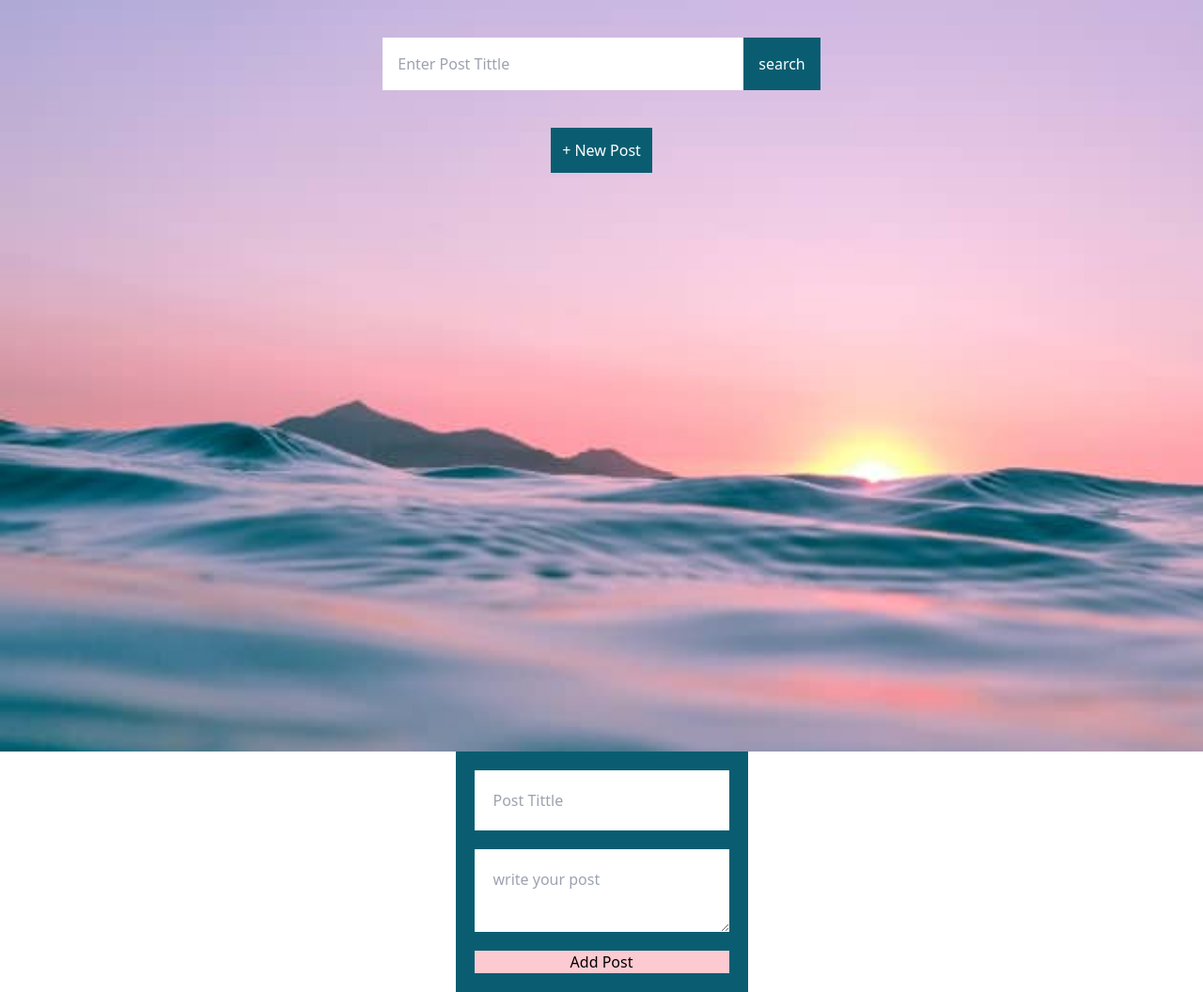
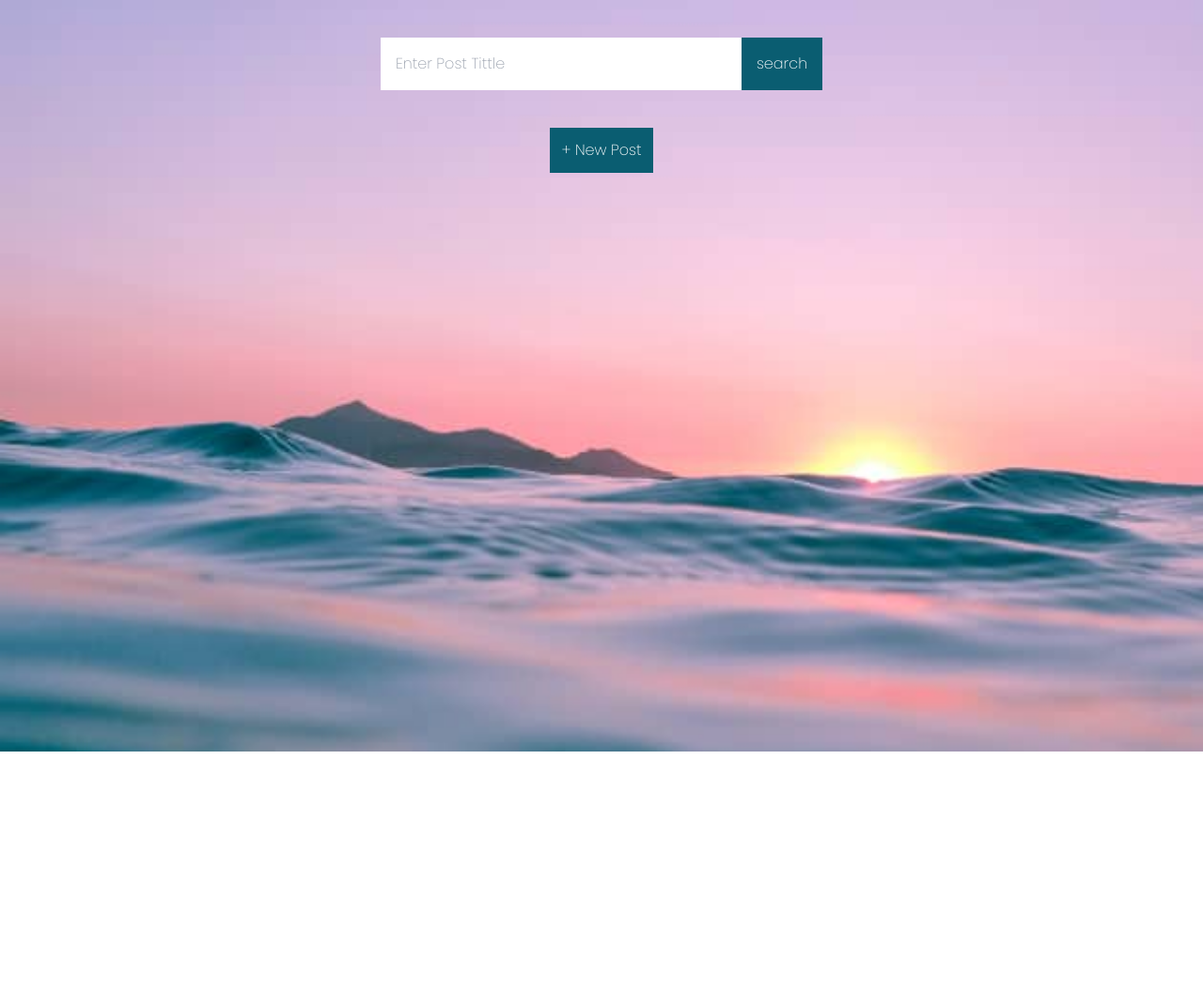
Before and after one commit to Xcoder2023/stack-build, a React (Create React App) app: page / in a window 1280 px wide. Shown: the whole page at 94% size. After the commit the page ends 800 px from the top, so only its background shows below. Built offline with nearby package versions, Linux system fonts and the light colour scheme.

Commit message:
modified newpost component

```diff
--- a/src/App.js
+++ b/src/App.js
@@ -1,13 +1,12 @@
 import './App.css';
 import Home from './components/Home';
-import Newpost from './components/Newpost';
+
 
 
 function App() {
   return (
     <div className="App">
      <Home />
-     <Newpost />
     </div>
   );
 }
--- a/src/components/Home.jsx
+++ b/src/components/Home.jsx
@@ -1,13 +1,16 @@
-import React from "react";
+import React, { useState } from "react";
+
 
 const Home = () => {
+  const [toggle, setToggle] = useState(false);
+  const handleToggle = () => setToggle(!toggle);
   return (
     <>
       <div className=" bg-[url('/src/components/assets/skyblue.jpeg')] bg-center bg-cover bg-no-repeat h-[100vh] w-[100%]">
-        <div className=" flex flex-col gap-10 pt-10" >
-          <form className=" flex justify-center pt-[3rem">
+        <div className=" flex flex-col gap-10 pt-10">
+          <div className=" flex justify-center pt-[3rem">
             <input
-            // search input
+              // search input
               type="text"
               placeholder="Enter post tittle"
               required
@@ -17,13 +20,41 @@ const Home = () => {
             <button className=" p-4 bg-[rgb(10,93,113)] text-white">
               search
             </button>
-          </form>
+          </div>
 
           <div className=" flex justify-center">
+            {/* new post button */}
+            <button
+              className=" bg-[rgb(10,93,113)] p-3 text-white text-center hover:underline"
+              onClick={handleToggle}
+            >
+              + New Post
+            </button>
+          </div>
+        </div>
 
-            {/* new post button */}
-            <button className=" bg-[rgb(10,93,113)] p-3 text-white text-center">+ New Post</button>
-          </div>
+            {/* new post page starts here */}
+
+        <div className={toggle ? "newpost active " : "newpost"}>
+          <form className="  bg-[rgb(10,93,113)] flex flex-col gap-5 p-5">
+            <p className=" text-center text-[rgb(250,254,162)]">
+              Create a new post
+            </p>
+            <input
+              type="text"
+              placeholder="Enter Your post tittle"
+              className=" p-5 capitalize text-center"
+              required
+            />
+            <input type="text" name="Firstname" placeholder="First Name" className=" p-3 capitalize" />
+            <input type="text" name="Lastname" placeholder="Last Name" className=" p-3 capitalize" />
+
+            <div>
+            <input type="file" name="file" className=" text-[#FFF] P-10"  />
+            </div>
+
+            <button className=" bg-[rgb(253,202,209)]">Add Post</button>
+          </form>
         </div>
       </div>
     </>
--- a/src/components/Newpost.jsx
+++ /dev/null
@@ -1,17 +0,0 @@
-import React from 'react'
-
-const Newpost = () => {
-  return (
-    <>
-      <div className=' flex justify-center items-center '>
-        <form className='  bg-[rgb(10,93,113)] flex flex-col gap-5 p-5'>
-          <input type="text" placeholder='post tittle'className=' p-5 capitalize'required />
-          <textarea name="" id="" placeholder='write your post'required className=' p-5'></textarea>
-          <button className=' bg-[rgb(253,202,209)]'>Add Post</button>
-        </form>
-      </div>
-    </>
-  )
-}
-
-export default Newpost
--- a/src/index.css
+++ b/src/index.css
@@ -1,8 +1,24 @@
+@import url("https://fonts.googleapis.com/css2?family=Poppins:wght@200&display=swap");
+@tailwind base;
+@tailwind components;
+@tailwind utilities;
+
 body {
   margin: 0;
   padding: 0;
-  box-sizing: border-box
+  box-sizing: border-box;
+  font-family: 'poppins';
+
 }
-@tailwind base;
-@tailwind components;
-@tailwind utilities;
+
+.newpost {
+  position: fixed;
+  top: 30%;
+  left: -100%;
+  height: 100vh;
+  transition: 1s;
+  z-index: 10;
+}
+.newpost.active {
+  left: 40%;
+}
```
